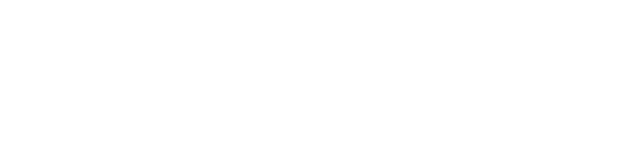
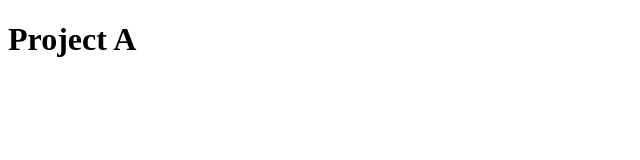
Before and after one commit to sguzunov/codesandbox-test, a website: page project-a/index.html in a window 1280 px wide. Shown: the whole page, without its empty margins (0-640 px from the left). Drawn offline with Linux system fonts and the light colour scheme.

Commit message:
Develop (#1)
* update project-b

* Test

* update

Co-authored-by: suzunov <stoyan.uzunov@tick42.com>

```diff
--- a/project-a/index.html
+++ b/project-a/index.html
@@ -9,8 +9,11 @@
 
 <body>
 
+    <h1>Project A</h1>
+
     <script>
-        console.log('Project A started!')
+        console.log('Project A started!');
+        console.log('Project A started!');
     </script>
 
 </body>
```
Also changed, not shown: project-b/index.html (+4 -0 lines).
